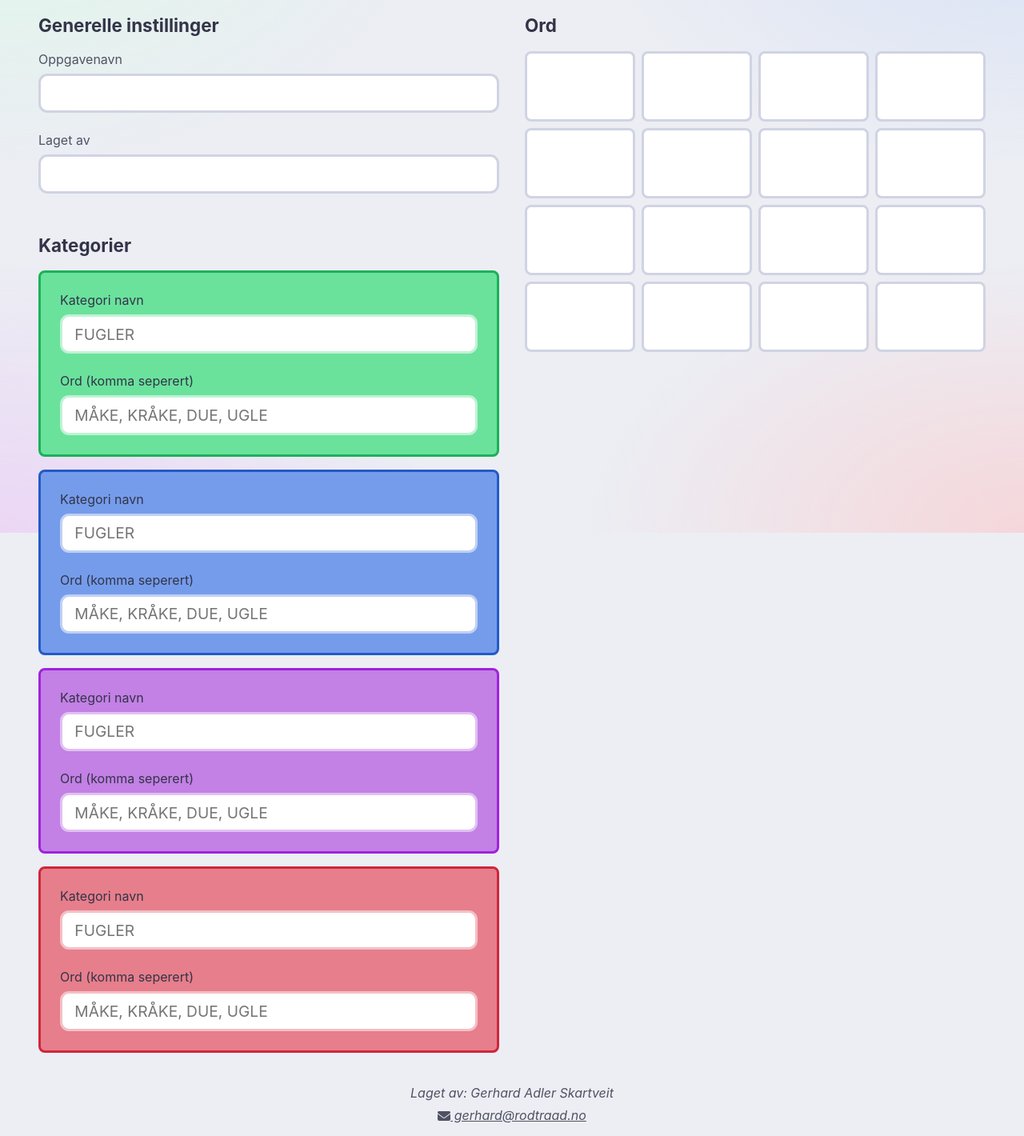
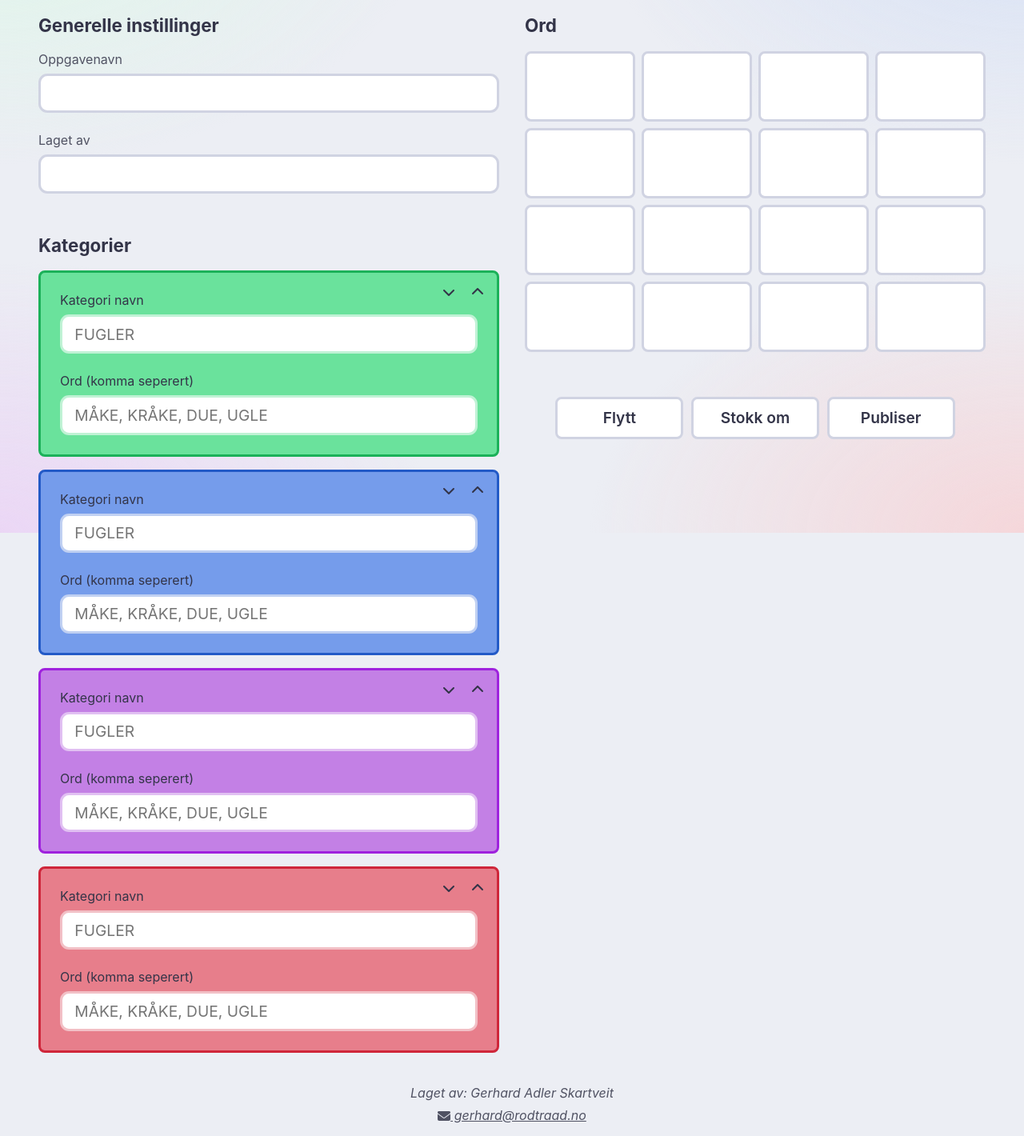
Before and after one commit to gerhardadler/rod_traad, a FastAPI app: template rod_traad/templates/editor.html.jinja in a window 1280 px wide. Shown: the part 134-1554 px from the top of the page at 80% size. Run offline with FastAPI, Linux system fonts and the light colour scheme; the template is opened without the code that fills it, so the values that code supplies are empty; parts of the project's set-up code (start-up, migrations or seed data) failed here and were passed over; some web fonts are replaced.

Commit message:
editor big progess

```diff
--- a/rod_traad/static/script/editor.js
+++ b/rod_traad/static/script/editor.js
@@ -1,33 +1,152 @@
 import { drawEmail } from "./ui/email.js";
+import { WordItem } from "./ui/word.js";
+
+function shuffle(array) {
+  // https://stackoverflow.com/a/2450976
+  let currentIndex = array.length;
+
+  // While there remain elements to shuffle...
+  while (currentIndex != 0) {
+    // Pick a remaining element...
+    let randomIndex = Math.floor(Math.random() * currentIndex);
+    currentIndex--;
+
+    // And swap it with the current element.
+    [array[currentIndex], array[randomIndex]] = [
+      array[randomIndex],
+      array[currentIndex],
+    ];
+  }
+}
+
+function drawGrid(puzzleData) {
+  document.querySelector("body").classList.add("no-animate");
+
+  const unsolvedContainer = document.querySelector(".unsolved-container");
+  // const wordElements = unsolvedContainer.querySelectorAll(".word");
+
+  const wordsByPositions = [...puzzleData.words].sort(
+    (a, b) => a.position > b.position
+  );
+  unsolvedContainer.innerHTML = "";
+  wordsByPositions.forEach((word) => {
+    const wordItem = new WordItem(word);
+    unsolvedContainer.appendChild(wordItem.el);
+
+    wordItem.scaleText();
+  });
+  document.querySelector("body").classList.remove("no-animate");
+}
+
+function swapSolutions(currentSolution, direction) {
+  // chatgpt
+
+  const adjacentSolution =
+    direction === "down"
+      ? currentSolution.nextElementSibling
+      : currentSolution.previousElementSibling;
+
+  if (!adjacentSolution) return;
+
+  const getElements = (el) => ({
+    name: el.querySelector(".solution-name"),
+    word: el.querySelector(".word-input"),
+  });
+
+  const current = getElements(currentSolution);
+  const adjacent = getElements(adjacentSolution);
+
+  // Swap values
+  [current.name.value, adjacent.name.value] = [
+    adjacent.name.value,
+    current.name.value,
+  ];
+  [current.word.value, adjacent.word.value] = [
+    adjacent.word.value,
+    current.word.value,
+  ];
+
+  // Trigger input events
+  [current.name, current.word, adjacent.name, adjacent.word].forEach((el) => {
+    el.dispatchEvent(new Event("input"));
+  });
+}
 
 document.addEventListener("DOMContentLoaded", () => {
   const puzzleData = {
-    grid: [
-      ["", "", "", ""],
-      ["", "", "", ""],
-      ["", "", "", ""],
-      ["", "", "", ""],
+    solutions: [
+      { name: "", difficulty: 0, words: [0, 1, 2, 3] },
+      { name: "", difficulty: 1, words: [4, 5, 6, 7] },
+      { name: "", difficulty: 2, words: [8, 9, 10, 11] },
+      { name: "", difficulty: 3, words: [12, 13, 14, 15] },
     ],
-    solutions: {
-      "": ["", "", "", ""],
-      1: ["", "", "", ""],
-      2: ["", "", "", ""],
-      3: ["", "", "", ""],
-    },
+    words: [
+      { id: 0, name: "", position: 0 },
+      { id: 1, name: "", position: 1 },
+      { id: 2, name: "", position: 2 },
+      { id: 3, name: "", position: 3 },
+      { id: 4, name: "", position: 4 },
+      { id: 5, name: "", position: 5 },
+      { id: 6, name: "", position: 6 },
+      { id: 7, name: "", position: 7 },
+      { id: 8, name: "", position: 8 },
+      { id: 9, name: "", position: 9 },
+      { id: 10, name: "", position: 10 },
+      { id: 11, name: "", position: 11 },
+      { id: 12, name: "", position: 12 },
+      { id: 13, name: "", position: 13 },
+      { id: 14, name: "", position: 14 },
+      { id: 15, name: "", position: 15 },
+    ],
   };
+
+  const randomPositions = [...Array(16).keys()];
+  shuffle(randomPositions);
+
+  puzzleData.words.forEach((word, i) => {
+    word.position = word.position = randomPositions[i];
+  });
+
+  function wordById(wordId) {
+    return puzzleData.words.find((w) => w.id === wordId);
+  }
+
   drawEmail();
+  drawGrid(puzzleData);
 
   document.querySelector(".content").classList.remove("fade-in");
   document.querySelector("body").classList.remove("no-animate");
 
   document.querySelectorAll(".solution").forEach((solution) => {
-    const solutionNameElement = solution.querySelector("#solution-name");
-    // const solutionWordInputElement = solution.querySelector("word-input");
+    const solutionNameElement = solution.querySelector(".solution-name");
+    const solutionWordInputElement = solution.querySelector(".word-input");
+    const arrowDown = solution.querySelector(".arrow-down");
+    const arrowUp = solution.querySelector(".arrow-up");
+
+    const difficulty = parseInt(solution.dataset.difficulty);
+    const currentSolution = puzzleData.solutions.find(
+      (s) => s.difficulty === difficulty
+    );
+
     solutionNameElement.addEventListener("input", (event) => {
       const solutionName = event.target.value;
-      const solutionId = parseInt(solution.dataset.solutionId);
-      Object.keys(puzzleData.solutions)[solutionId] = solutionName;
-      console.log(puzzleData);
+      currentSolution.name = solutionName;
     });
+
+    solutionWordInputElement.addEventListener("input", (event) => {
+      const solutionWords = event.target.value.split(",").map((s) => s.trim());
+      const fixedSolutionWords = solutionWords
+        .concat(["", "", "", ""])
+        .slice(0, 4);
+
+      fixedSolutionWords.slice(0, 4).forEach((word, i) => {
+        wordById(currentSolution.words[i]).name = word;
+      });
+      drawGrid(puzzleData);
+    });
+
+    arrowDown.addEventListener("click", () => swapSolutions(solution, "down"));
+
+    arrowUp.addEventListener("click", () => swapSolutions(solution, "up"));
   });
 });
--- a/rod_traad/static/script/ui/word.js
+++ b/rod_traad/static/script/ui/word.js
@@ -4,28 +4,25 @@ import { Button } from "./button.js?2025-06-11T22:00:03";
 const cachedFontSize = {};
 
 export class WordItem {
-  constructor(word, toggleWordCallback, deselectWordCallback) {
+  constructor(word, toggleWordCallback = null, deselectWordCallback = null) {
     this.word = word;
     this.toggleWordCallback = toggleWordCallback;
     this.deselectWordCallback = deselectWordCallback;
+    this.isInteractive =
+      toggleWordCallback !== null || deselectWordCallback !== null;
 
-    this.el = document.createElement("label");
+    this.el = document.createElement(this.isInteractive ? "label" : "div");
     this.el.setAttribute("for", word.name);
     this.el.classList.add("word");
 
+    if (this.isInteractive) {
       const checkboxEl = document.createElement("input");
       checkboxEl.type = "checkbox";
       checkboxEl.classList.add("visually-hidden");
-    checkboxEl.id = word.name;
       checkboxEl.checked = word.selected;
       checkboxEl.setAttribute("autocomplete", "off");
       this.checkbox = new Button(checkboxEl);
-
-    this.span = document.createElement("span");
-    this.span.innerHTML = word.name;
-
       this.el.appendChild(this.checkbox.el);
-    this.el.appendChild(this.span);
 
       this.el.addEventListener("mousedown", () => {
         if (this.checkbox.el.disabled) return;
@@ -46,6 +43,12 @@ export class WordItem {
       });
 
       this.el.addEventListener("click", (e) => e.preventDefault());
+    }
+
+    this.span = document.createElement("span");
+    this.span.innerHTML = word.name;
+
+    this.el.appendChild(this.span);
   }
 
   scaleText() {
--- a/rod_traad/static/style/button.css
+++ b/rod_traad/static/style/button.css
@@ -22,6 +22,8 @@
 }
 
 .icon-button {
+  --background-hover: var(--default-color-150);
+  --border-color-hover: var(--default-color-200);
   padding: 0.4em;
   border-radius: 0.5rem;
   background: var(--default-color-100);
@@ -41,8 +43,8 @@
 
 .icon-button:hover:not(:disabled),
 .icon-button:focus-visible:not(:disabled) {
-  background: var(--default-color-150);
-  border-color: var(--default-color-200);
+  background: var(--background-hover);
+  border-color: var(--border-color-hover);
 }
 
 .glow-button {
@@ -107,3 +109,15 @@
 .glow-button:focus-visible:not(:disabled)::after {
   opacity: 1;
 }
+
+.button-row {
+  display: flex;
+  flex-direction: row;
+  gap: 0.5rem;
+  justify-content: stretch;
+  width: 100%;
+}
+
+.button-row * {
+  flex: 1;
+}
--- a/rod_traad/static/style/editor.css
+++ b/rod_traad/static/style/editor.css
@@ -40,14 +40,48 @@
   border: var(--border-width) solid var(--default-color-350);
   padding: 1.5rem;
   border-radius: 0.5rem;
+  position: relative;
+}
+
+.solution .arrow-container {
+  position: absolute;
+  top: 0;
+  right: 0;
+  padding: 0.5rem;
+  display: flex;
+  gap: 0.3rem;
+}
+
+.solution .arrow {
+  --background-hover: none;
+  --border-color-hover: var(--default-color-300);
+  background: none;
+  /* color: var(--default-color-400); */
+  padding: 0.3rem;
+}
+
+.solution .arrow svg {
+  width: 1rem;
+  height: 1rem;
 }
 
 .solution label {
   color: var(--text-1) !important;
 }
 
-.grid {
+.right {
   position: sticky;
   top: 0;
+  height: fit-content;
+}
+
+.grid {
   --puzzle-gap: 0.5rem;
 }
+
+.unsolved-container .word span {
+  hyphens: auto !important;
+  overflow: hidden;
+  max-width: 100%;
+  overflow-wrap: break-word;
+}
--- a/rod_traad/static/style/forms.css
+++ b/rod_traad/static/style/forms.css
@@ -36,16 +36,3 @@
   border: 3px solid var(--default-color-350);
   outline: none;
 }
-
-.button-row {
-  margin-top: 1rem;
-  display: flex;
-  flex-direction: row;
-  gap: 0.5rem;
-  justify-content: stretch;
-  width: 100%;
-}
-
-.button-row * {
-  flex: 1;
-}
--- a/rod_traad/templates/editor.html.jinja
+++ b/rod_traad/templates/editor.html.jinja
@@ -1,3 +1,24 @@
+{% macro solution(solutionNumber) %}
+<form class="form solution solution-{{ solutionNumber }}" data-difficulty="{{ solutionNumber }}">
+    <div class="arrow-container">
+        <button type="button" class="icon-button arrow arrow-down solution-{{ solutionNumber }}">
+            {% include "snippets/chevron-down.svg.jinja" %}
+        </button>
+        <button type="button" class="icon-button arrow arrow-up solution-{{ solutionNumber }}">
+            {% include "snippets/chevron-up.svg.jinja" %}
+        </button>
+    </div>
+    <div class="form-entry">
+        <label>Kategori navn</label>
+        <input type="text" class="solution-name" placeholder="FUGLER" required>
+    </div>
+    <div class="form-entry">
+        <label>Ord (komma seperert)</label>
+        <input type="text" class="word-input" placeholder="MÅKE, KRÅKE, DUE, UGLE" required>
+    </div>
+</form>
+{% endmacro %}
+
 <!DOCTYPE html>
 <html lang="no">
 
@@ -67,46 +88,10 @@
                     <section class="solutions">
                         <h2>Kategorier</h2>
                         <div class="solutions-container">
-                            <form class="form solution solution-0" data-solutionNumber="1">
-                                <div class="form-entry">
-                                    <label>Kategori navn</label>
-                                    <input type="text" id="solution-name" placeholder="FUGLER" required>
-                                </div>
-                                <div class="form-entry">
-                                    <label>Ord (komma seperert)</label>
-                                    <input type="text" id="word-input" placeholder="MÅKE, KRÅKE, DUE, UGLE" required>
-                                </div>
-                            </form>
-                            <form class="form solution solution-1" data-solutionNumber="2">
-                                <div class="form-entry">
-                                    <label>Kategori navn</label>
-                                    <input type="text" id="solution-name" placeholder="FUGLER" required>
-                                </div>
-                                <div class="form-entry">
-                                    <label>Ord (komma seperert)</label>
-                                    <input type="text" id="word-input" placeholder="MÅKE, KRÅKE, DUE, UGLE" required>
-                                </div>
-                            </form>
-                            <form class="form solution solution-2" data-solutionNumber="3">
-                                <div class="form-entry">
-                                    <label>Kategori navn</label>
-                                    <input type="text" id="solution-name" placeholder="FUGLER" required>
-                                </div>
-                                <div class="form-entry">
-                                    <label>Ord (komma seperert)</label>
-                                    <input type="text" id="word-input" placeholder="MÅKE, KRÅKE, DUE, UGLE" required>
-                                </div>
-                            </form>
-                            <form class="form solution solution-3" data-solutionNumber="4">
-                                <div class="form-entry">
-                                    <label>Kategori navn</label>
-                                    <input type="text" id="solution-name" placeholder="FUGLER" required>
-                                </div>
-                                <div class="form-entry">
-                                    <label>Ord (komma seperert)</label>
-                                    <input type="text" id="word-input" placeholder="MÅKE, KRÅKE, DUE, UGLE" required>
-                                </div>
-                            </form>
+                            {{ solution(0) }}
+                            {{ solution(1) }}
+                            {{ solution(2) }}
+                            {{ solution(3) }}
                         </div>
                     </section>
                 </div>
@@ -114,12 +99,12 @@
                     <section class="grid">
                         <h2>Ord</h2>
                         <div class="unsolved-container">
-                            {% for _ in range(16)%}
-                            <div class="word">
-                                <span></span>
-                            </div>
-                            {% endfor %}
                         </div>
+                    </section>
+                    <section class="buttons">
+                        <button class="button">Flytt</button>
+                        <button class="button">Stokk om</button>
+                        <button class="button">Publiser</button>
                     </section>
                 </div>
             </div>
--- /dev/null
+++ b/rod_traad/templates/snippets/chevron-down.svg.jinja
@@ -0,0 +1,4 @@
+<svg xmlns="http://www.w3.org/2000/svg" width="32" height="32" viewBox="0 0 512 512">
+    <path fill="currentColor"
+        d="M233.4 406.6c12.5 12.5 32.8 12.5 45.3 0l192-192c12.5-12.5 12.5-32.8 0-45.3s-32.8-12.5-45.3 0L256 338.7 86.6 169.4c-12.5-12.5-32.8-12.5-45.3 0s-12.5 32.8 0 45.3l192 192z" />
+</svg>
--- /dev/null
+++ b/rod_traad/templates/snippets/chevron-up.svg.jinja
@@ -0,0 +1,4 @@
+<svg xmlns="http://www.w3.org/2000/svg" width="32" height="32" viewBox="0 0 512 512">
+    <path fill="currentColor"
+        d="M233.4 105.4c12.5-12.5 32.8-12.5 45.3 0l192 192c12.5 12.5 12.5 32.8 0 45.3s-32.8 12.5-45.3 0L256 173.3 86.6 342.6c-12.5 12.5-32.8 12.5-45.3 0s-12.5-32.8 0-45.3l192-192z" />
+</svg>
```
Lines whose indentation alone changed are shown as unchanged.
